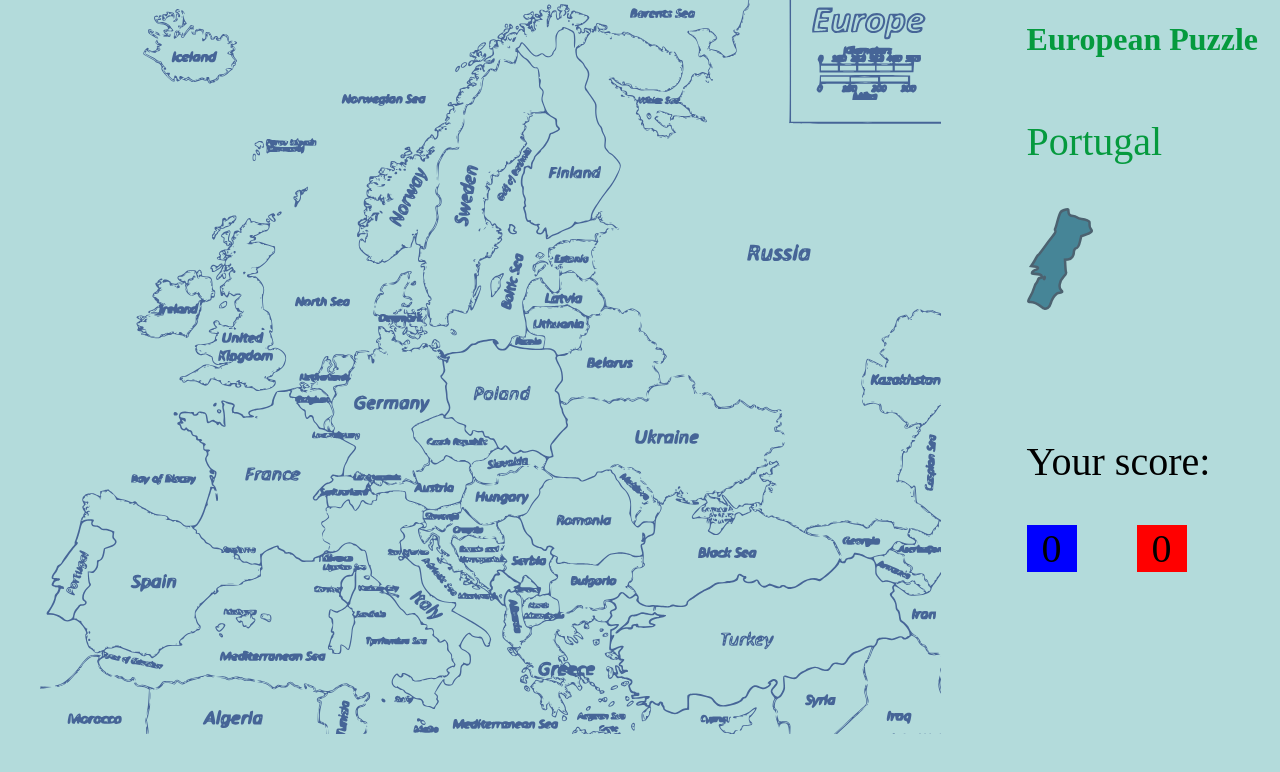
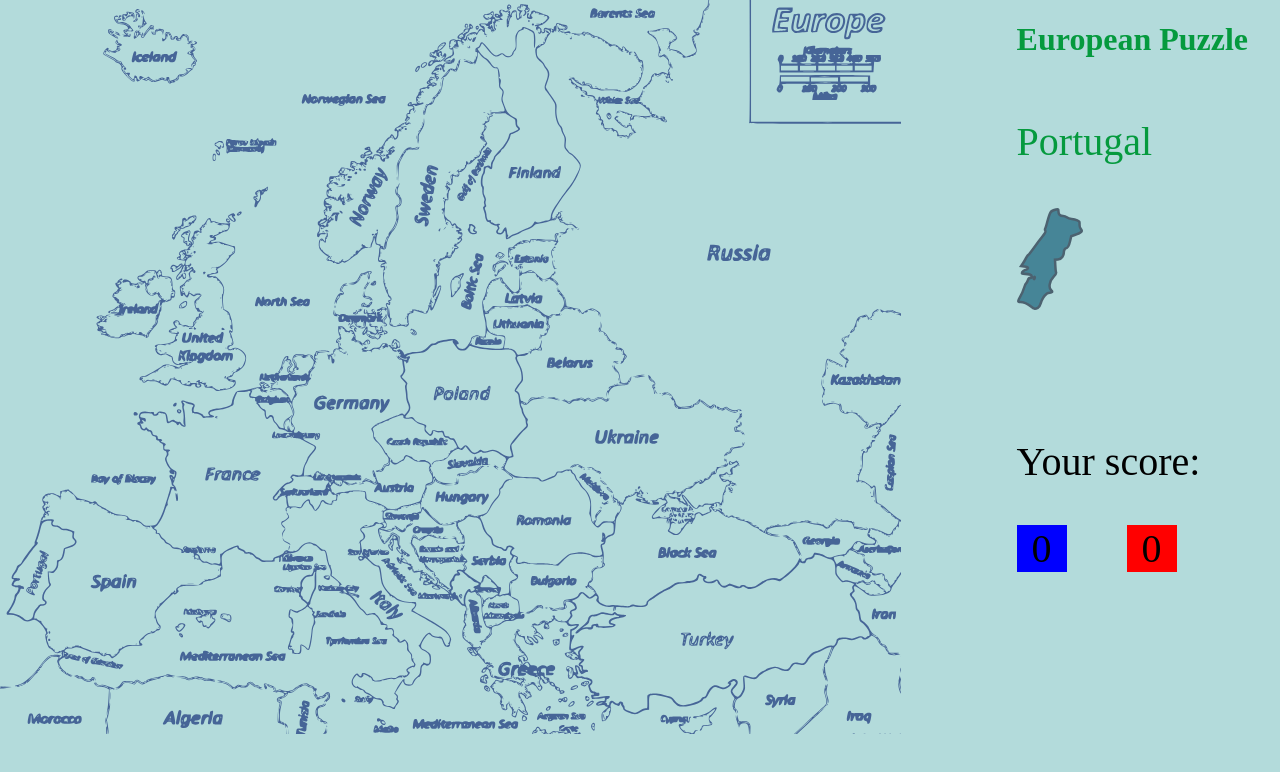
Before and after one commit to stiripo/Geo-game, a React app: page / in a window 1280 px wide. Shown: the top 772 px of the page. Built offline with nearby package versions, Linux system fonts and the light colour scheme.

Commit message:
Calculate puzzle piece coordinates relative to the map

```diff
--- a/src/App.css
+++ b/src/App.css
@@ -1,6 +1,18 @@
 body {
   background-color: rgb(179, 219, 219);
+  /* margin: 0px 0px 0px 40px; */
   margin: 0;
+}
+
+.container {
+  position: relative;
+  display: grid;
+  grid-template-columns: auto auto;
+  grid-gap: 20px;
+}
+
+.europe {
+  position: relative;
 }
 
 .big-heading {
@@ -23,18 +35,9 @@ body {
   filter: invert(20%) sepia(87%) saturate(2770%) hue-rotate(320deg) brightness(94%) contrast(123%);
 }
 
-.country-shape {
+.country-info {
   height: 280px;
 }
-
-.container {
-  display: grid;
-  grid-template-columns: auto auto;
-  grid-gap: 20px;
-
-  margin-left: 40px;
-}
-
 
 .right-side {
   justify-self: center;
--- a/src/App.js
+++ b/src/App.js
@@ -3,6 +3,7 @@ import { EUROPEAN_COUNTRIES } from './constants';
 import './App.css';
 import { PuzzlePiece } from './components/PuzzlePiece';
 import { useState } from 'react';
+import { useRef } from 'react';
 
 
 function pickRandomCountry() {
@@ -17,28 +18,32 @@ const initialState = pickRandomCountry();
 function App() {
 
   let [puzzlePieces, setPuzzlePieces] = useState([initialState]);
+  const MapRef = useRef(null);
 
-  function completeTurn() {
+  function addNewPuzzlePiece() {
     if (EUROPEAN_COUNTRIES.length > 0) {
       let newPuzzlePiece = pickRandomCountry();
       let allPuzzlePieces = [...puzzlePieces, newPuzzlePiece];
-      // console.log(allPuzzlePieces)
       setPuzzlePieces(allPuzzlePieces);
     }
-}
+  }
 
   return (
     <div className="container">
       <div className="left-side">
-        <img src={europeMap} className='europe' alt='europe map' />
+        <img
+          ref={MapRef}
+          src={europeMap}
+          className='europe'
+          alt='europe map' />
       </div>
       <div className="right-side">
         <h1 className="big-heading">European Puzzle</h1>
-       {puzzlePieces.map((country) =>  <PuzzlePiece
-            country={country}
-            onTurnEnd={completeTurn}
-            />)}
-
+        {puzzlePieces.map((country) => <PuzzlePiece
+          country={country}
+          onTurnEnd={addNewPuzzlePiece}
+          myRef={MapRef}
+        />)}
         <div className="score-section">
           <p>Your score:</p>
           <div className="score-board">
--- a/src/components/PuzzlePiece.js
+++ b/src/components/PuzzlePiece.js
@@ -1,6 +1,7 @@
 import { ERROR_MARGIN } from '../constants';
 import Draggable from 'react-draggable';
 import { useState } from 'react';
+
 
 export function PuzzlePiece(props) {
 
@@ -14,13 +15,13 @@ export function PuzzlePiece(props) {
 
     function handleDragStop(event) {
         event.preventDefault();
-        let difX = Math.abs(event.target.getBoundingClientRect().left - props.country.left);
-        let difY = Math.abs(event.target.getBoundingClientRect().top - props.country.top);
-        // console.log(`real coordinates: ${event.target.getBoundingClientRect().left}`);
-        // console.log(`country.left: ${props.country.left}`);
-        // console.log(difX);
+        const mapY = props.myRef.current.getBoundingClientRect().top + window.pageYOffset;
+        const mapX = props.myRef.current.getBoundingClientRect().left + window.pageXOffset;
+        const countryX = event.target.getBoundingClientRect().left + window.pageXOffset;
+        const countryY = event.target.getBoundingClientRect().top + window.pageYOffset;
+        const difX = Math.abs(countryX - mapX - props.country.left);
+        const difY = Math.abs(countryY - mapY - props.country.top);
         const isCloseEnough = Math.sqrt(difX ** 2 + difY ** 2) < ERROR_MARGIN;
-        // console.log(`iscloseEnough value: ${isCloseEnough}`);
         let currentAttempt = attempt + 1;
         setAttempt(currentAttempt);
         setTurnEnd(() => {
@@ -36,7 +37,7 @@ export function PuzzlePiece(props) {
 
     return (
         <div
-            className={turnEnd ? 'invisible' : 'country-shape'}
+            className={turnEnd ? 'invisible' : 'country-info'}
         >
             <div className="country-name">{turnEnd ? '' : props.country.name}</div>
             <Draggable
@@ -59,6 +60,3 @@ export function PuzzlePiece(props) {
         </div>
     )
 }
-
-// change coordinates for checking position - not relative to the whole viewport, but relative to the map element
-// find better namespaces
--- a/src/constants.js
+++ b/src/constants.js
@@ -1,30 +1,35 @@
 import spain from './assets/spain.svg';
 import portugal from './assets/portugal.svg';
 import france from './assets/france.svg';
+
+export const MAP_DIMENSIONS = {
+    x: 900.675,
+    y: 734.475,
+}
 
 export const EUROPEAN_COUNTRIES = [
     {
         name: 'Portugal',
         width: 87.761,
         height: 136.426,
-        left: 49.67499923706055,
-        top: 519.6375122070312,
+        left: 10.27500057220459,
+        top: 520.6375122070312,
         image: portugal
     },
     {
         name: 'Spain',
         width: 248.771,
         height: 224.412,
-        left: 72.67500305175781,
-        top: 490.63751220703125,
+        left: 33.275001525878906,
+        top: 491.63751220703125,
         image: spain
     },
     {
         name: 'France',
         width: 235.186,
         height: 235.769,
-        left: 178.6750030517578,
-        top: 390.63751220703125,
+        left: 139.27500915527344,
+        top: 391.63751220703125,
         image: france
     }
 ];
```
